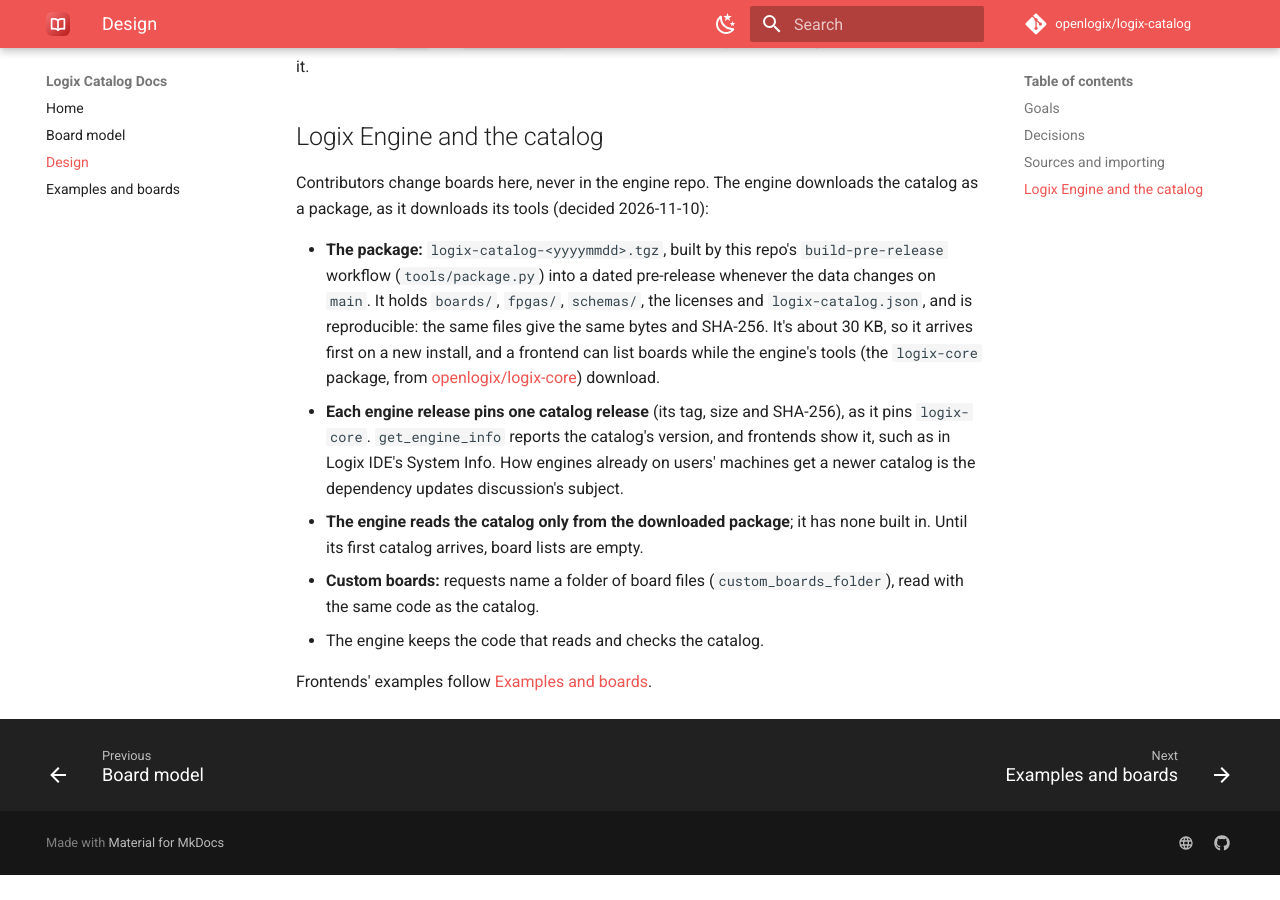
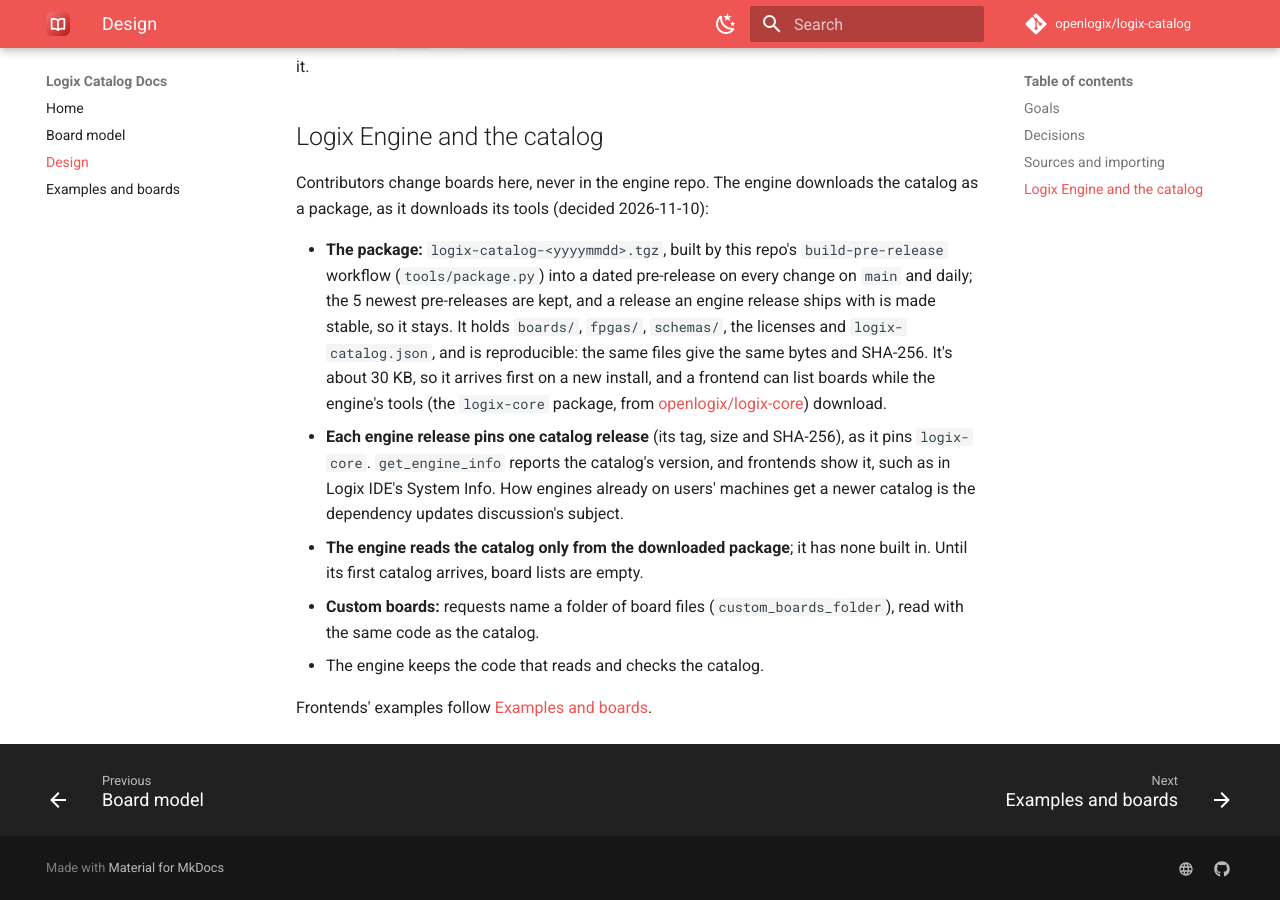
Before and after one commit to openlogix/logix-catalog, an MkDocs documentation site: the page built from docs/design.md, in a window 1280 px wide and 900 px high, scrolled down 3816 px. Built offline with MkDocs 1.6.1 and Material for MkDocs 9.7.7, drawn with Linux system fonts in a browser that asks for light colours; comment, search, counter and statistics services are not loaded; before the commit the page ends 4691 px from its top, so only the background shows below that.

Commit message:
Daily pre-releases, the 5 newest kept
Follows the Open Logix pre-release rule (website repo's CLAUDE.md), as
Logix Engine and Logix IDE do: build on every push to main, daily at
00:00 UTC and manually, so breakage from GitHub's runners or upstream
shows up; the shared cleanup action keeps the 5 newest pre-releases. A
shipping engine release pins a stable release, which is never deleted.

Co-Authored-By: Claude Opus 5.5 <noreply@anthropic.com>

```diff
--- a/docs/design.md
+++ b/docs/design.md
@@ -65,7 +65,9 @@ downloads the catalog as a package, as it downloads its tools (decided
 
 - **The package:** `logix-catalog-<yyyymmdd>.tgz`, built by this repo's
   `build-pre-release` workflow (`tools/package.py`) into a dated
-  pre-release whenever the data changes on `main`. It holds `boards/`,
+  pre-release on every change on `main` and daily; the 5 newest
+  pre-releases are kept, and a release an engine release ships with is
+  made stable, so it stays. It holds `boards/`,
   `fpgas/`, `schemas/`, the licenses and `logix-catalog.json`, and is
   reproducible: the same files give the same bytes and SHA-256. It's about
   30 KB, so it arrives first on a new install, and a frontend can list
```
Also changed, not shown: CLAUDE.md (+2 -2 lines), 2 other files.
